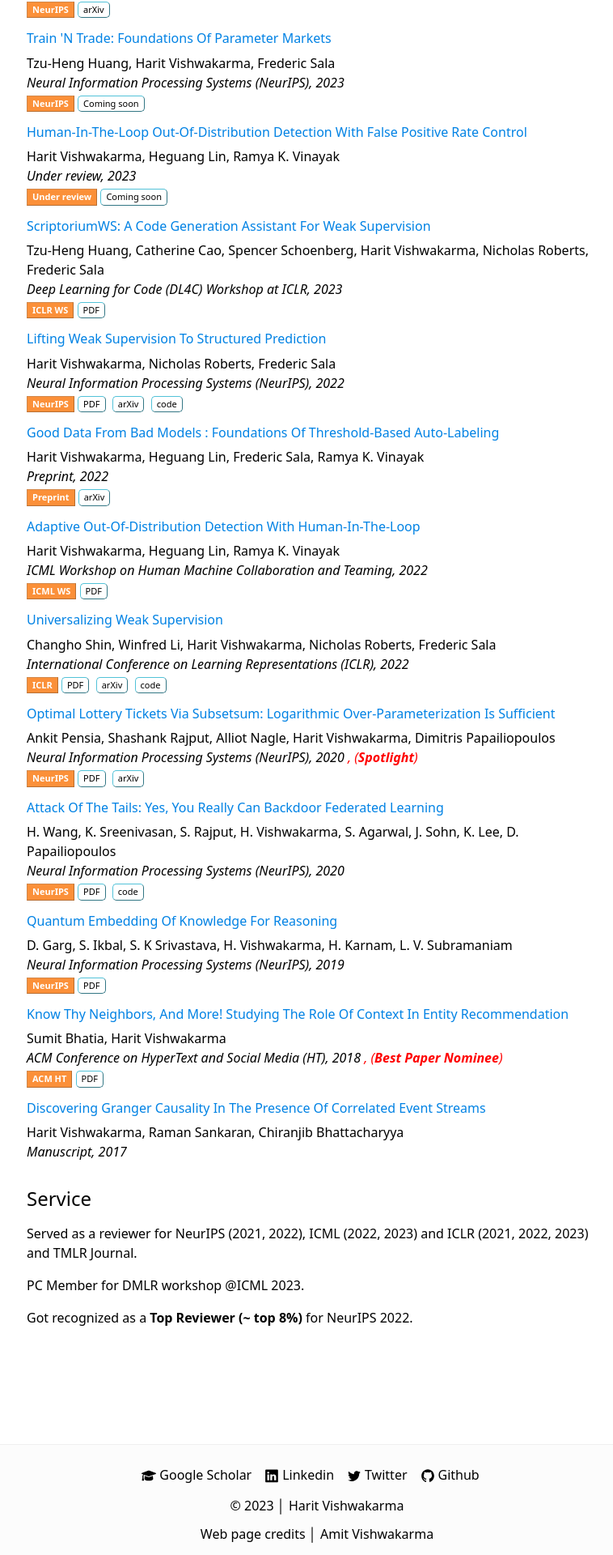
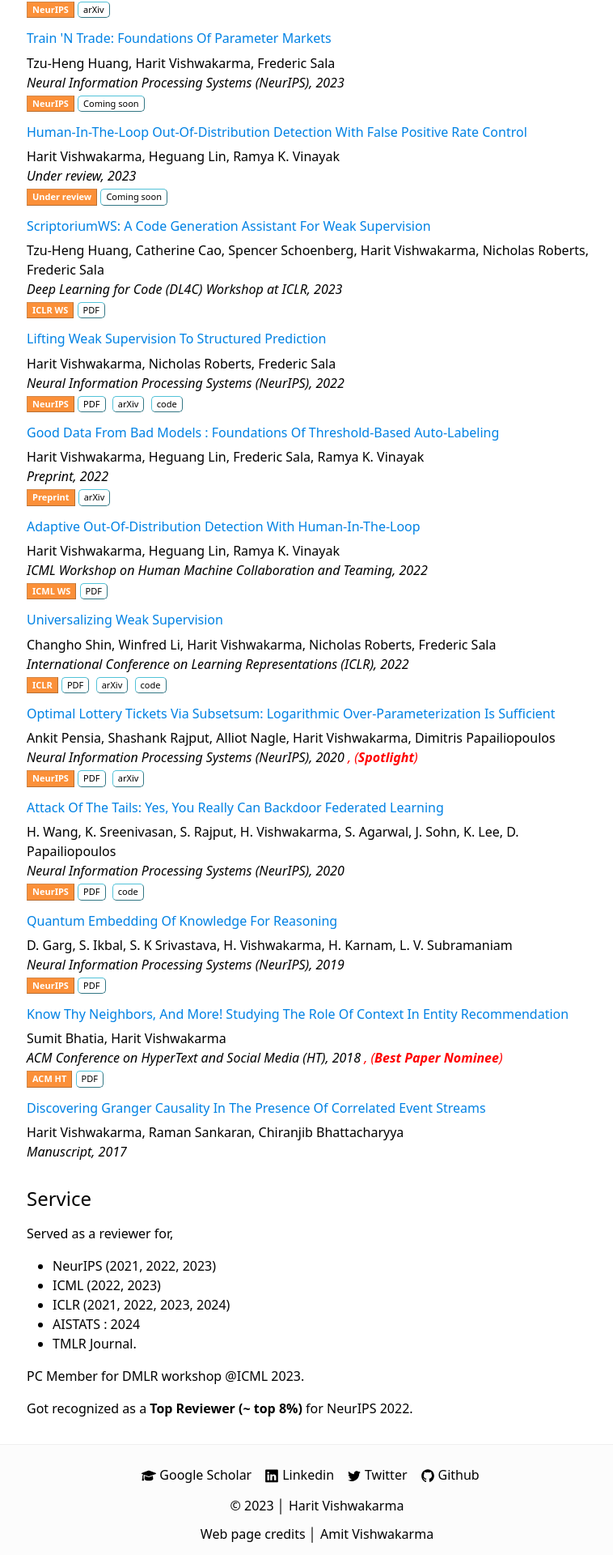
Before and after one commit to harit7/harit7.github.io, a Jekyll site: the page built from index.html, in a window 1280 px wide. Shown: the part 818-2738 px from the top of the page at 81% size, without its empty margins (248-1006 px from the left). Built offline with Jekyll 4.4.1, drawn with Linux system fonts in a browser that asks for light colours.

Commit message:
Update home.html

```diff
--- a/_layouts/home.html
+++ b/_layouts/home.html
@@ -124,7 +124,15 @@ layout: default
     <div class="pt-2">
 
         <p>
-           Served as a reviewer for NeurIPS (2021, 2022), ICML (2022, 2023) and ICLR (2021, 2022, 2023) and TMLR Journal.
+           Served as a reviewer for,
+           <ul>
+  <li>NeurIPS (2021, 2022, 2023)</li>
+  <li>ICML (2022, 2023)</li>
+  <li>ICLR (2021, 2022, 2023, 2024)</li>
+  <li>AISTATS :  2024</li>
+  <li>   TMLR Journal.       </li>
+</ul>
+
         </p>
         <p> PC Member for DMLR workshop @ICML 2023.
         </p>
```
